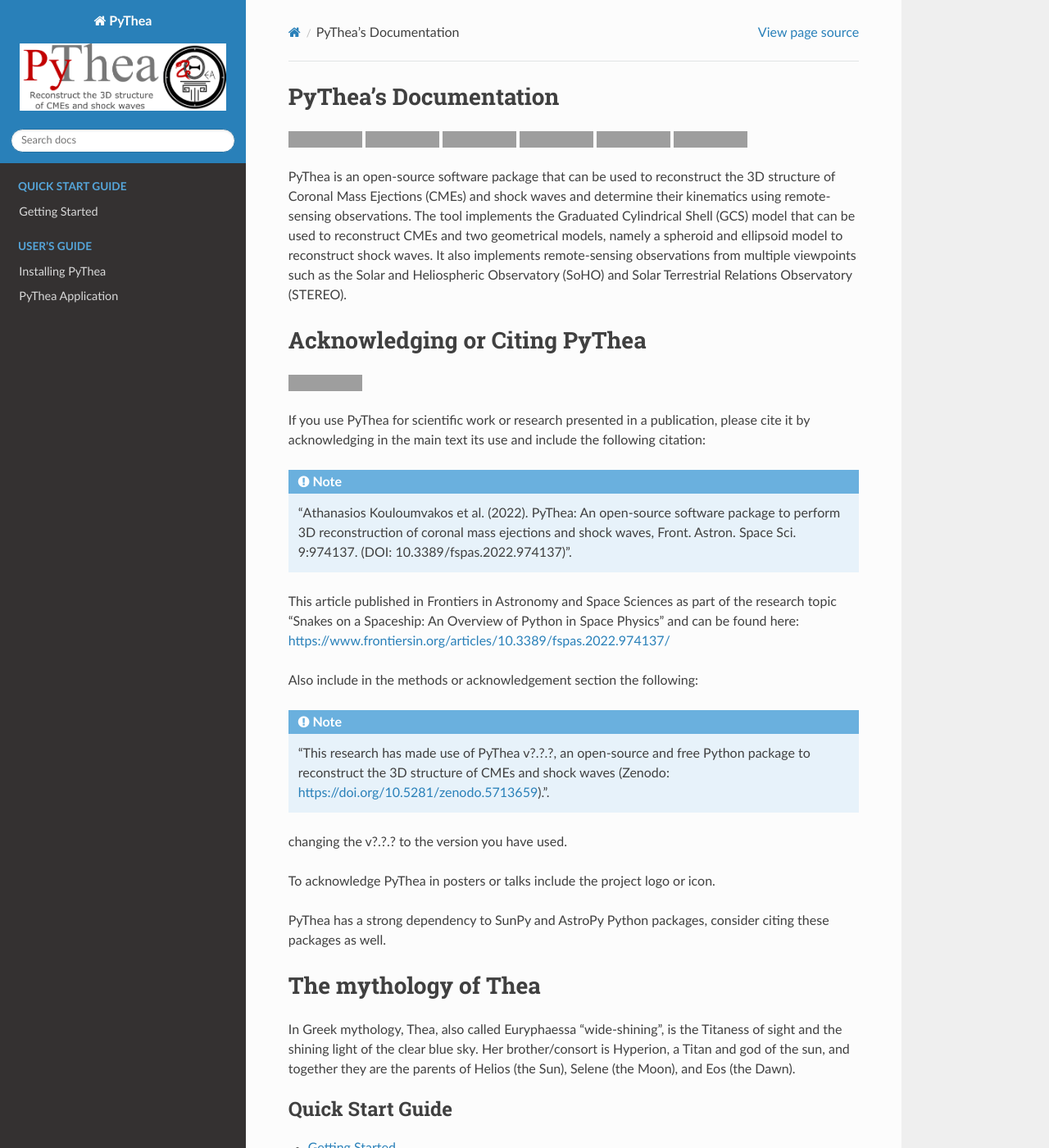
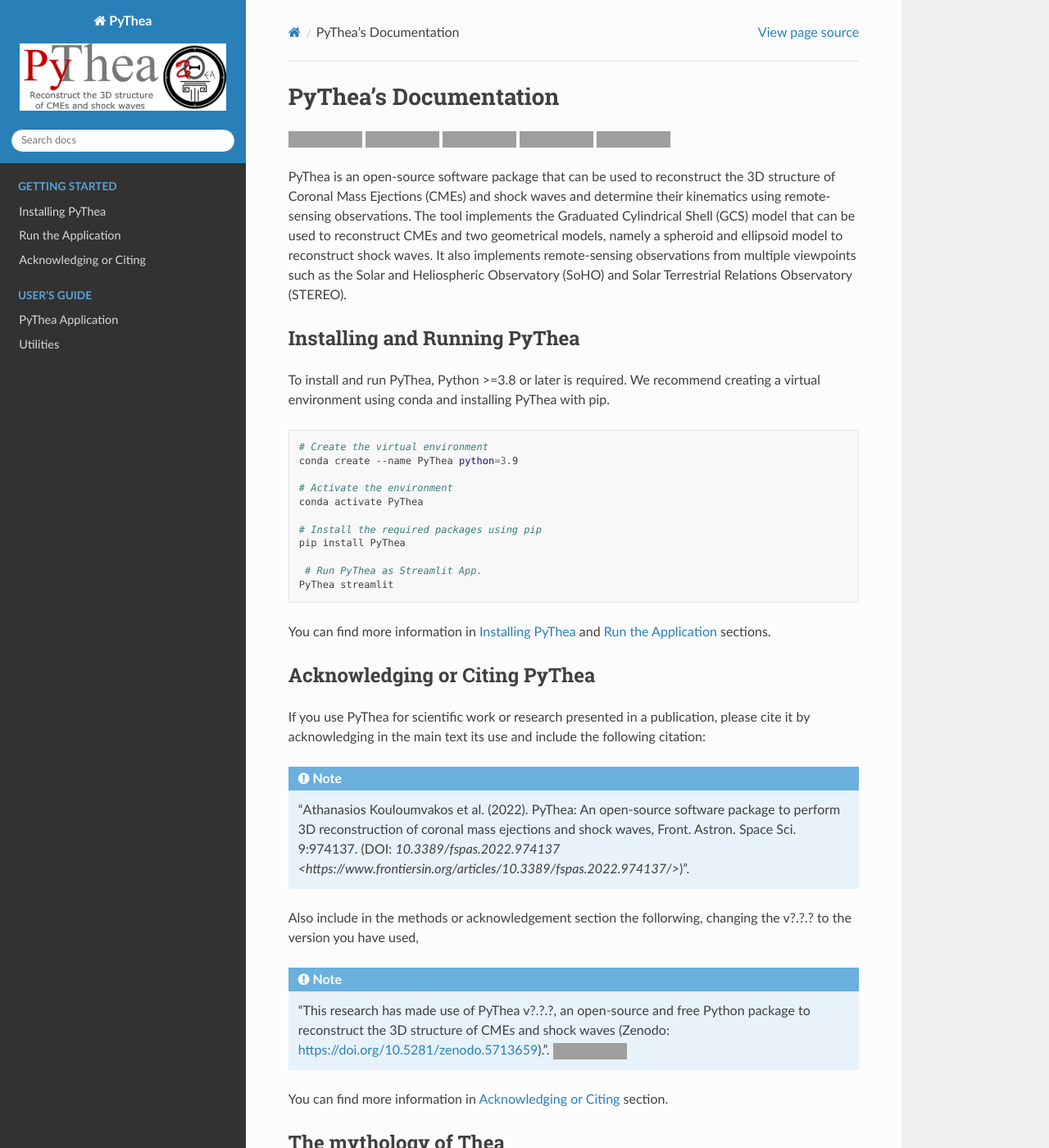
Before and after one commit to AthKouloumvakos/PyThea, a Sphinx documentation site: the page built from docs/source/index.rst, in a window 1280 px wide and 1400 px high. Shown: the whole window at 82% size. Built offline with Sphinx 7.4.7 and the Read the Docs theme 2.0.0, drawn with Linux system fonts in a browser that asks for light colours; the version number could not be read and is left out; some of the changed text lies outside the part shown; grey boxes are pictures that could not be loaded.

Commit message:
Updates DOCs structure and revises index.rst

```diff
--- a/docs/source/index.rst
+++ b/docs/source/index.rst
@@ -4,8 +4,9 @@
    You can adapt this file completely to your liking, but it should at least
    contain the root `toctree` directive.
 
+**********************
 PyThea's Documentation
-======================
+**********************
 
 .. image:: https://img.shields.io/badge/Made%20with-Python-1f425f.svg
    :target: https://www.python.org/
@@ -23,34 +24,48 @@ PyThea's Documentation
    :target: https://www.gnu.org/licenses/gpl-3.0
    :alt: License: GPL v3
 
-.. image:: https://github.com/AthKouloumvakos/PyThea/actions/workflows/flake8.yml/badge.svg
-
 .. image:: https://github.com/AthKouloumvakos/PyThea/actions/workflows/pytest.yml/badge.svg
 
 PyThea is an open-source software package that can be used to reconstruct the 3D structure of Coronal Mass Ejections (CMEs) and shock waves and determine their kinematics using remote-sensing observations. The tool implements the Graduated Cylindrical Shell (GCS) model that can be used to reconstruct CMEs and two geometrical models, namely a spheroid and ellipsoid model to reconstruct shock waves. It also implements remote-sensing observations from multiple viewpoints such as the Solar and Heliospheric Observatory (SoHO) and Solar Terrestrial Relations Observatory (STEREO).
 
+Installing and Running PyThea
+=============================
+
+To install and run PyThea, Python >=3.8 or later is required. We recommend creating a virtual environment using conda and installing PyThea with pip.
+
+.. code-block:: bash
+
+  # Create the virtual environment
+  conda create --name PyThea python=3.9
+
+  # Activate the environment
+  conda activate PyThea
+
+  # Install the required packages using pip
+  pip install PyThea
+
+   # Run PyThea as Streamlit App.
+  PyThea streamlit
+
+You can find more information in :ref:`installing-pythea` and :ref:`runnig-pythea` sections.
+
 Acknowledging or Citing PyThea
 ==============================
 
-.. image:: https://zenodo.org/badge/DOI/10.5281/zenodo.5713659.svg
+If you use PyThea for scientific work or research presented in a publication, please cite it by acknowledging in the main text its use and include the following citation:
+
+.. note::
+   "Athanasios Kouloumvakos et al. (2022). PyThea: An open-source software package to perform 3D reconstruction of coronal mass ejections and shock waves, Front. Astron. Space Sci. 9:974137. (DOI: `10.3389/fspas.2022.974137 <https://www.frontiersin.org/articles/10.3389/fspas.2022.974137/>`)".
+
+Also include in the methods or acknowledgement section the follorwing, changing the v?.?.? to the version you have used,
+
+.. note:: "This research has made use of PyThea v?.?.?, an open-source and free Python package to reconstruct the 3D structure of CMEs and shock waves (Zenodo: https://doi.org/10.5281/zenodo.5713659).". |zenodo-badge|
+
+.. |zenodo-badge| image:: https://zenodo.org/badge/DOI/10.5281/zenodo.5713659.svg
    :target: https://doi.org/10.5281/zenodo.5713659
    :alt: zenodo
 
-If you use PyThea for scientific work or research presented in a publication, please cite it by acknowledging in the main text its use and include the following citation:
-
-.. note:: "Athanasios Kouloumvakos et al. (2022). PyThea: An open-source software package to perform 3D reconstruction of coronal mass ejections and shock waves, Front. Astron. Space Sci. 9:974137. (DOI: 10.3389/fspas.2022.974137)".
-
-This article published in Frontiers in Astronomy and Space Sciences as part of the research topic "Snakes on a Spaceship: An Overview of Python in Space Physics" and can be found here: https://www.frontiersin.org/articles/10.3389/fspas.2022.974137/
-
-Also include in the methods or acknowledgement section the following:
-
-.. note:: "This research has made use of PyThea v?.?.?, an open-source and free Python package to reconstruct the 3D structure of CMEs and shock waves (Zenodo: https://doi.org/10.5281/zenodo.5713659).".
-
-changing the v?.?.? to the version you have used.
-
-To acknowledge PyThea in posters or talks include the project logo or icon.
-
-PyThea has a strong dependency to SunPy and AstroPy Python packages, consider citing these packages as well.
+You can find more information in :ref:`acknowledging-pythea` section.
 
 The mythology of Thea
 =====================
@@ -58,13 +73,16 @@ The mythology of Thea
 In Greek mythology, Thea, also called Euryphaessa "wide-shining", is the Titaness of sight and the shining light of the clear blue sky. Her brother/consort is Hyperion, a Titan and god of the sun, and together they are the parents of Helios (the Sun), Selene (the Moon), and Eos (the Dawn).
 
 .. toctree::
-   :caption: Quick Start Guide
+   :caption: Getting Started
    :maxdepth: 1
 
-   quick_start
+   installing
+   run_application
+   acknowledge
 
 .. toctree::
    :caption: User’s Guide
-   :maxdepth: 3
+   :maxdepth: 1
 
-   users_guide
+   application
+   utilities
--- /dev/null
+++ b/docs/source/utilities.rst
@@ -0,0 +1,4 @@
+.. _utilities:
+
+Utilities
+=========
```
Also changed, not shown: docs/quick_start.rst (added, +123 -0 lines), docs/source/acknowledge.rst (added, +30 -0 lines), docs/source/application.rst (added, +11 -0 lines), docs/source/installing.rst (added, +76 -0 lines), docs/source/quick_start.rst (deleted, +0 -57 lines), docs/source/run_application.rst (added, +24 -0 lines), docs/source/users_guide.rst (deleted, +0 -10 lines), docs/source/images/app.png (added).
